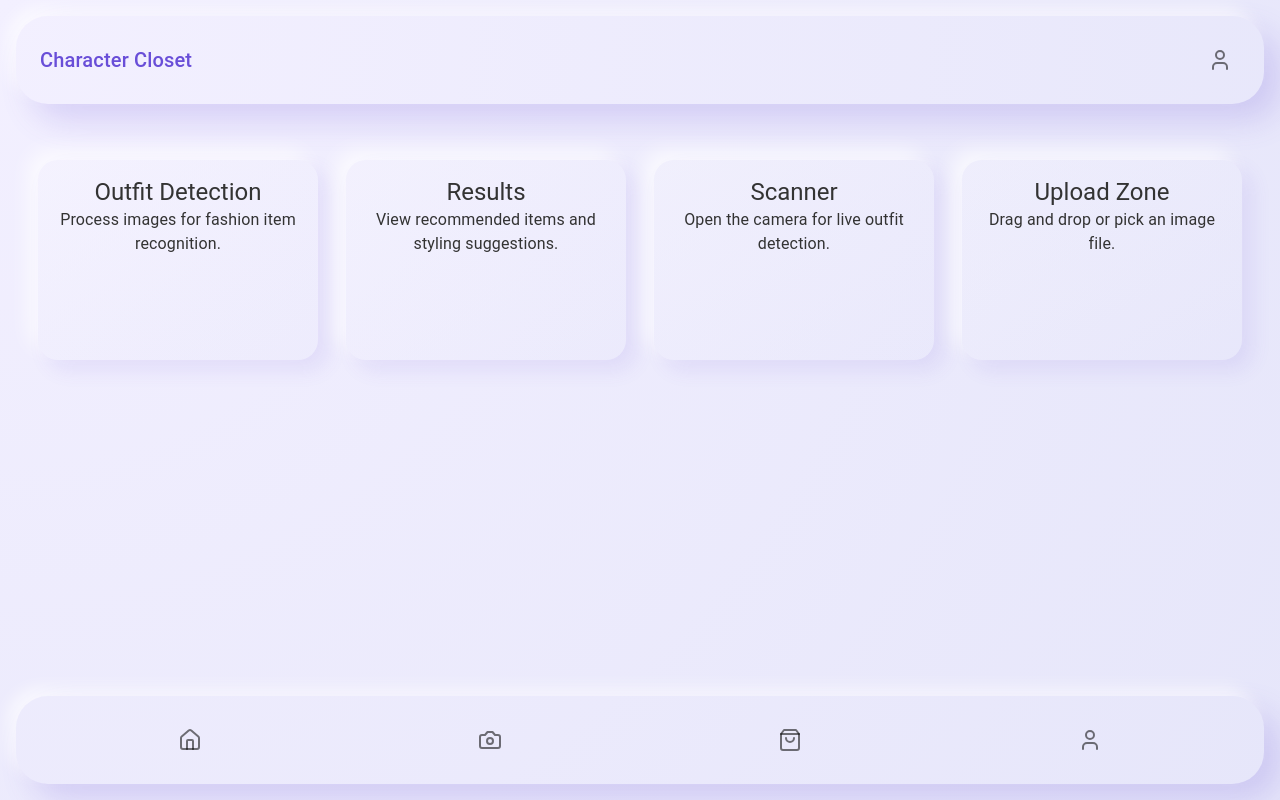
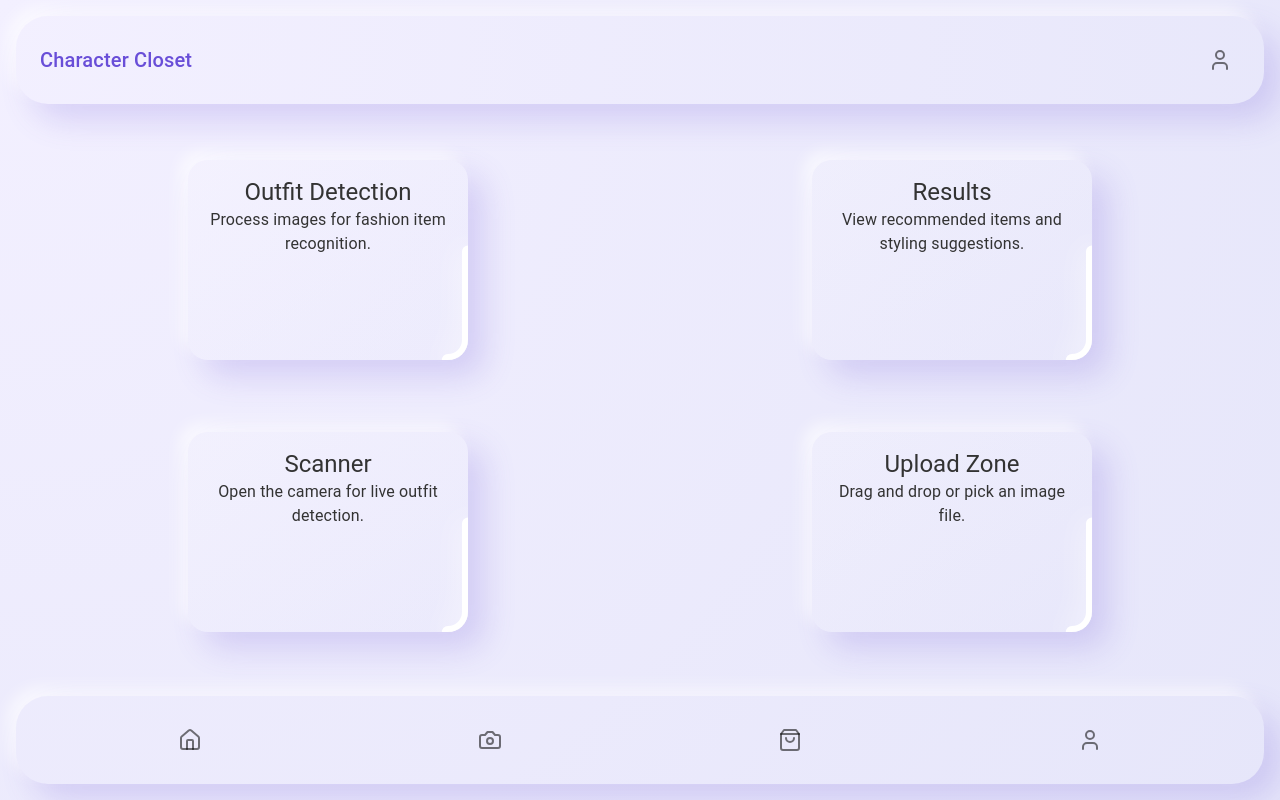
Before and after one commit to beanguap/Character-Closet, a React (Vite) app: page /dashboard in a window 1280 px wide. Built offline with nearby package versions, Linux system fonts and the light colour scheme.

Commit message:
Refactor Dashboard component; update SVG animations and styles; enhance clay card design with new hover effects and layout adjustments

```diff
--- a/src/pages/Dashboard/Dashboard.jsx
+++ b/src/pages/Dashboard/Dashboard.jsx
@@ -4,7 +4,7 @@ import { Typography } from '@mui/material';
 
 import '../../styles/variables.css';
 import '../../styles/layout.css';
-import '../../styles/claycard.css';  // We'll place the SVG + dash animation here
+import '../../styles/claycard.css';  // We'll place the laser path animation here
 
 import TopBar from '../../components/TopBar/TopBar.jsx';
 import BottomNav from '../../components/BottomNav/BottomNav.jsx';
@@ -13,8 +13,8 @@ const Dashboard = () => {
   return (
     <div className="dashboard-container">
       <TopBar />
+
       <main className="dashboard-content">
-
         {/* CARD 1 */}
         <div className="clay-card">
           <div className="card-content">
@@ -23,11 +23,8 @@ const Dashboard = () => {
               Process images for fashion item recognition.
             </Typography>
           </div>
-          {/* SVG laser outline */}
           <svg
             className="laser-svg"
-            width="280"
-            height="200"
             viewBox="0 0 280 200"
             fill="none"
           >
@@ -42,10 +39,6 @@ const Dashboard = () => {
                  V 20
                  A 20,20 0 0 1 20,0
                  Z"
-              stroke="white"
-              strokeWidth="2"
-              strokeLinecap="round"
-              strokeLinejoin="round"
             />
           </svg>
         </div>
@@ -60,8 +53,6 @@ const Dashboard = () => {
           </div>
           <svg
             className="laser-svg"
-            width="280"
-            height="200"
             viewBox="0 0 280 200"
             fill="none"
           >
@@ -76,10 +67,6 @@ const Dashboard = () => {
                  V 20
                  A 20,20 0 0 1 20,0
                  Z"
-              stroke="white"
-              strokeWidth="2"
-              strokeLinecap="round"
-              strokeLinejoin="round"
             />
           </svg>
         </div>
@@ -94,8 +81,6 @@ const Dashboard = () => {
           </div>
           <svg
             className="laser-svg"
-            width="280"
-            height="200"
             viewBox="0 0 280 200"
             fill="none"
           >
@@ -110,10 +95,6 @@ const Dashboard = () => {
                  V 20
                  A 20,20 0 0 1 20,0
                  Z"
-              stroke="white"
-              strokeWidth="2"
-              strokeLinecap="round"
-              strokeLinejoin="round"
             />
           </svg>
         </div>
@@ -128,8 +109,6 @@ const Dashboard = () => {
           </div>
           <svg
             className="laser-svg"
-            width="280"
-            height="200"
             viewBox="0 0 280 200"
             fill="none"
           >
@@ -144,15 +123,11 @@ const Dashboard = () => {
                  V 20
                  A 20,20 0 0 1 20,0
                  Z"
-              stroke="white"
-              strokeWidth="2"
-              strokeLinecap="round"
-              strokeLinejoin="round"
             />
           </svg>
         </div>
+      </main>
 
-      </main>
       <BottomNav />
     </div>
   );
--- a/src/styles/claycard.css
+++ b/src/styles/claycard.css
@@ -1,51 +1,70 @@
 /* claycard.css */
-
 .clay-card {
   position: relative;
-  width: 280px;    /* match SVG dimensions */
-  height: 200px;   /* match SVG dimensions */
+  width: 280px;
+  height: 200px;
 
-  /* Clay background or whatever styling you want */
-  background: linear-gradient(145deg, rgba(255,255,255,0.2), rgba(230,230,250,0.2));
-  border-radius: 20px;  /* same 20px corners */
-  box-shadow: 10px 10px 20px rgba(107, 78, 216, 0.1),
-              -10px -10px 20px rgba(255, 255, 255, 0.7);
-  overflow: hidden;     /* ensures children don’t spill out */
-  margin: 1rem;
-  cursor: pointer;
+  background: linear-gradient(
+    145deg,
+    rgba(255, 255, 255, 0.2),
+    rgba(230, 230, 250, 0.2)
+  );
+  box-shadow: var(--outer-shadow);
+  border-radius: 20px;
+  overflow: hidden;
   transition: transform 0.3s ease, box-shadow 0.3s ease;
 }
 
 .clay-card:hover {
   transform: translateY(-2px) scale(1.02);
-  box-shadow: inset 6px 6px 12px rgba(107, 78, 216, 0.1),
-              inset -6px -6px 12px rgba(255, 255, 255, 0.7);
+  box-shadow: var(--inner-shadow);
+  cursor: pointer;
 }
 
-/* The card text container */
 .card-content {
-  position: relative;  /* ensures text is above the background */
+  position: relative;
   z-index: 1;
   padding: 1rem;
   text-align: center;
 }
 
-/* Position the SVG exactly over the card */
+/* SVG fills the entire card area */
 .laser-svg {
   position: absolute;
   top: 0;
   left: 0;
-  z-index: 2;  /* draw it above the background, behind text if z-index < 1 */
+  width: 280px;
+  height: 200px;
+  z-index: 0;
 }
 
+/* Laser path animation */
 .laser-svg path {
-  /* Hide the stroke by default using dash offsets */
-  stroke-dasharray: 926;   /* approximate perimeter for 280x200 with 20px corners */
-  stroke-dashoffset: 926;  /* fully "hidden" at the start */
-  transition: stroke-dashoffset 3s linear;
+  fill: none;
+  stroke: white;
+  stroke-width: 12;
+  stroke-linecap: round;
+  stroke-linejoin: round;
+
+  /*
+     Dash: 120px visible “head”,
+     Gap: 806px invisible “tail”
+     => total 926, matching the shape’s perimeter.
+  */
+  stroke-dasharray: 120 806;
+
+  filter: drop-shadow(0 0 15px rgba(255, 255, 255, 0.8));
+
+  /* Animate dashoffset from 0 to -926 in 4s for a loop with no stutter */
+  animation: laserLoop 4s linear infinite;
 }
 
-/* On hover, animate the dashoffset from 926 -> 0, making the stroke "travel" the entire path */
-.clay-card:hover .laser-svg path {
-  stroke-dashoffset: 0;
+/* Keyframes: travels around once, then repeats seamlessly */
+@keyframes laserLoop {
+  0% {
+    stroke-dashoffset: 0;
+  }
+  100% {
+    stroke-dashoffset: -926;
+  }
 }
--- a/src/styles/layout.css
+++ b/src/styles/layout.css
@@ -9,10 +9,12 @@
 .dashboard-content {
   flex: 1;
   padding: 1rem;
-  display: grid;
-  /* Use auto-fit to wrap cards onto new lines as space allows */
-  grid-template-columns: repeat(auto-fit, minmax(150px, 1fr));
-  gap: 1rem; /* The gap between grid items */
+
+    display: grid;
+    grid-template-columns: 1fr 1fr; /* or repeat(2, 1fr) */
+    gap: 2rem;
+
+
   justify-items: center;
 }
 
```
